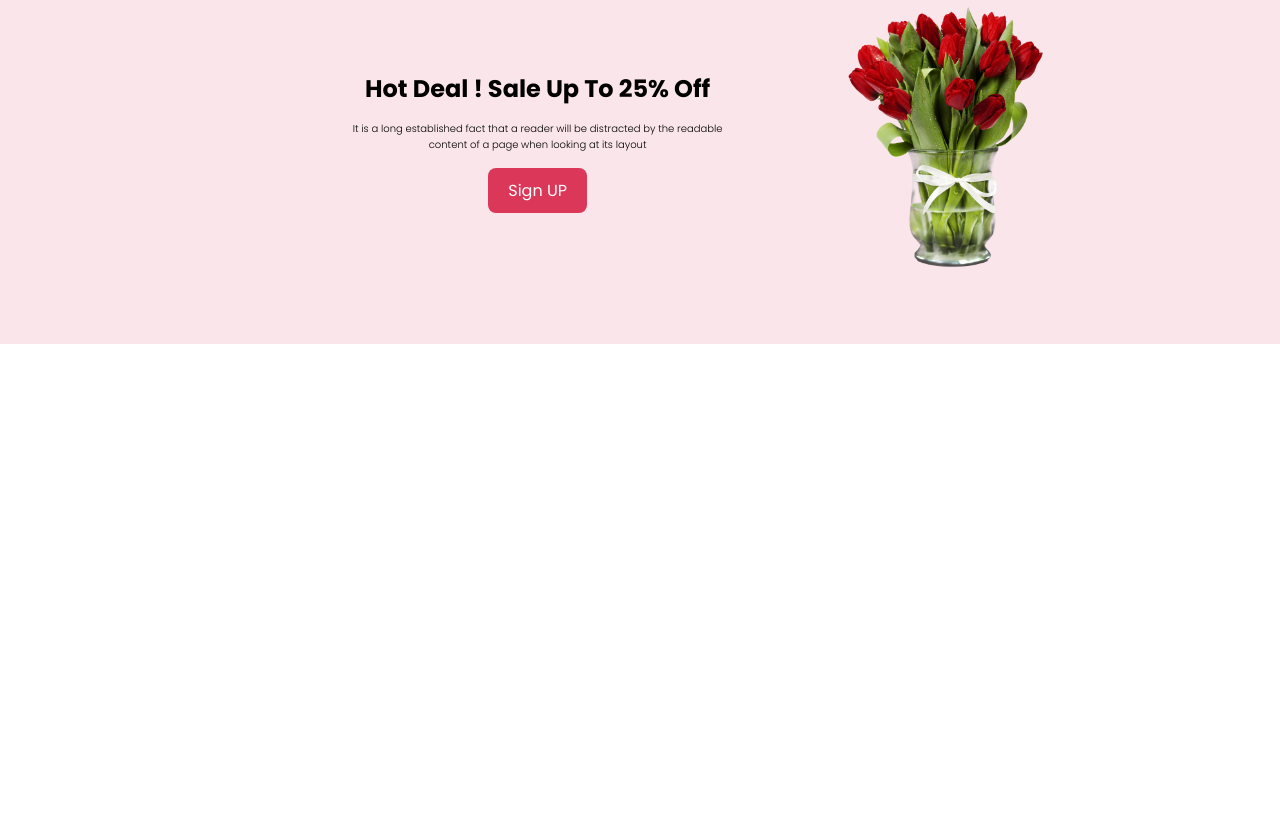
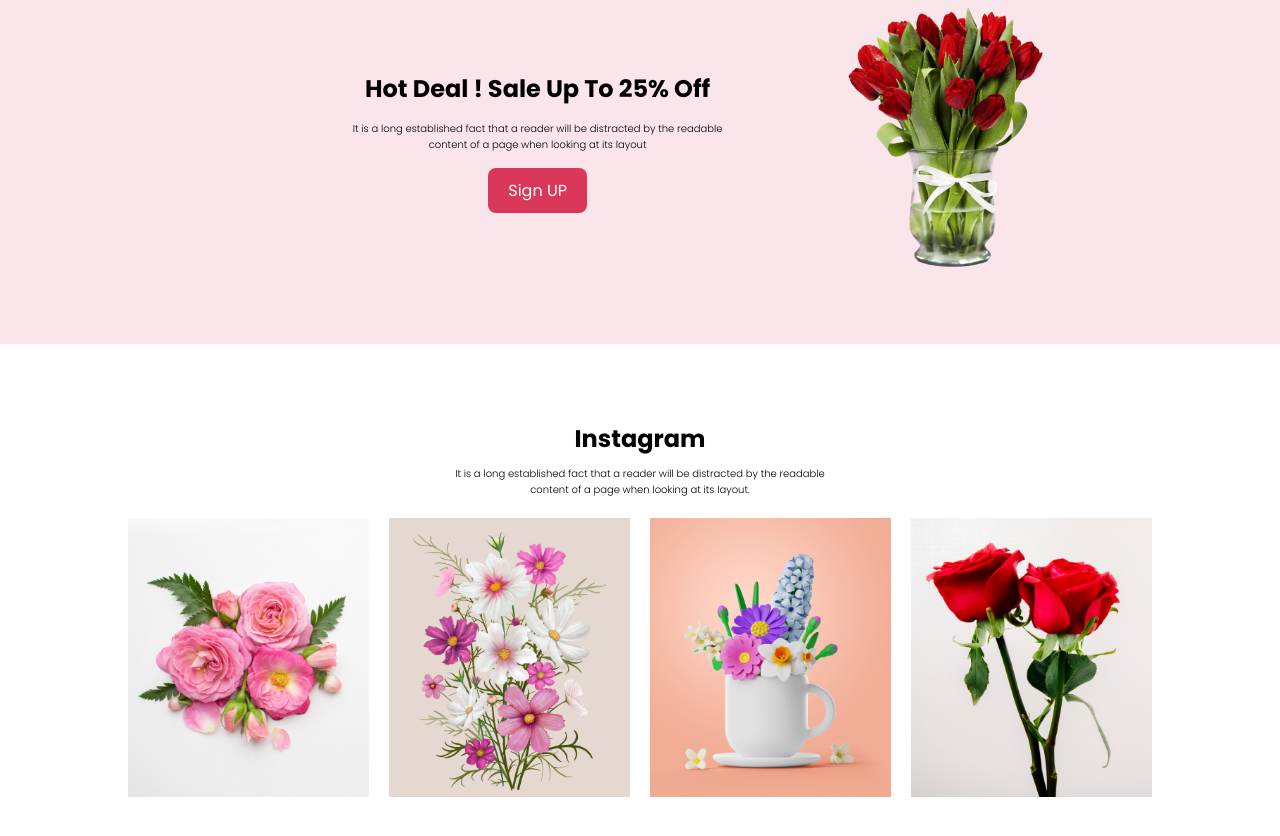
Before and after one commit to Showrov-CoU/Online-Flower-Shop, a plain HTML site: page index.html in a window 1280 px wide. Shown: the part 1558-2394 px from the top of the page. Before the commit the page ends 1979 px from the top, so only its background shows below. Drawn offline with Linux system fonts and the light colour scheme.

Commit message:
instagram section

```diff
--- a/index.html
+++ b/index.html
@@ -100,6 +100,22 @@
           <img src="Flower Asset/pngwing 8.png" alt="" />
         </div>
       </section>
+
+      <section class="instagram">
+        <div class="instagram-details">
+          <h2>Instagram</h2>
+          <p class="description insta-desc">
+            It is a long established fact that a reader will be distracted by
+            the readable content of a page when looking at its layout.
+          </p>
+        </div>
+        <div class="instagram-images">
+          <div class="images"><img src="Flower Asset/Flower 01.png" alt=""></div>
+          <div class="images"><img src="Flower Asset/Rectangle 4.png" alt=""></div>
+          <div class="images"><img src="Flower Asset/Rectangle 5.png" alt=""></div>
+          <div class="images"><img src="Flower Asset/Rectangle 6.png" alt=""></div>
+        </div>
+      </section>
     </main>
   </body>
 </html>
--- a/style.css
+++ b/style.css
@@ -181,3 +181,36 @@
 .text{
   text-align: center;
 }
+
+/* =====================instagram======================= */
+.instagram{
+  width: 80%;
+  margin: 0 auto 5%;
+  /* padding: 0 10%; */
+  display: flex;
+  flex-direction: column;
+  justify-content: center;
+  align-items: center;
+  gap: 20px;
+}
+.instagram-details{
+  display: flex;
+  flex-direction: column;
+  justify-content: center;
+  align-items: center;
+  gap:10px;
+}
+.instagram-images{
+  display: flex;
+  justify-content: center;
+  align-items: center;
+  gap:20px;
+}
+.images img{
+  width: 100%;
+}
+.insta-desc{
+  text-align: center;
+}
+
+/* =====================subscribe======================= */
```
